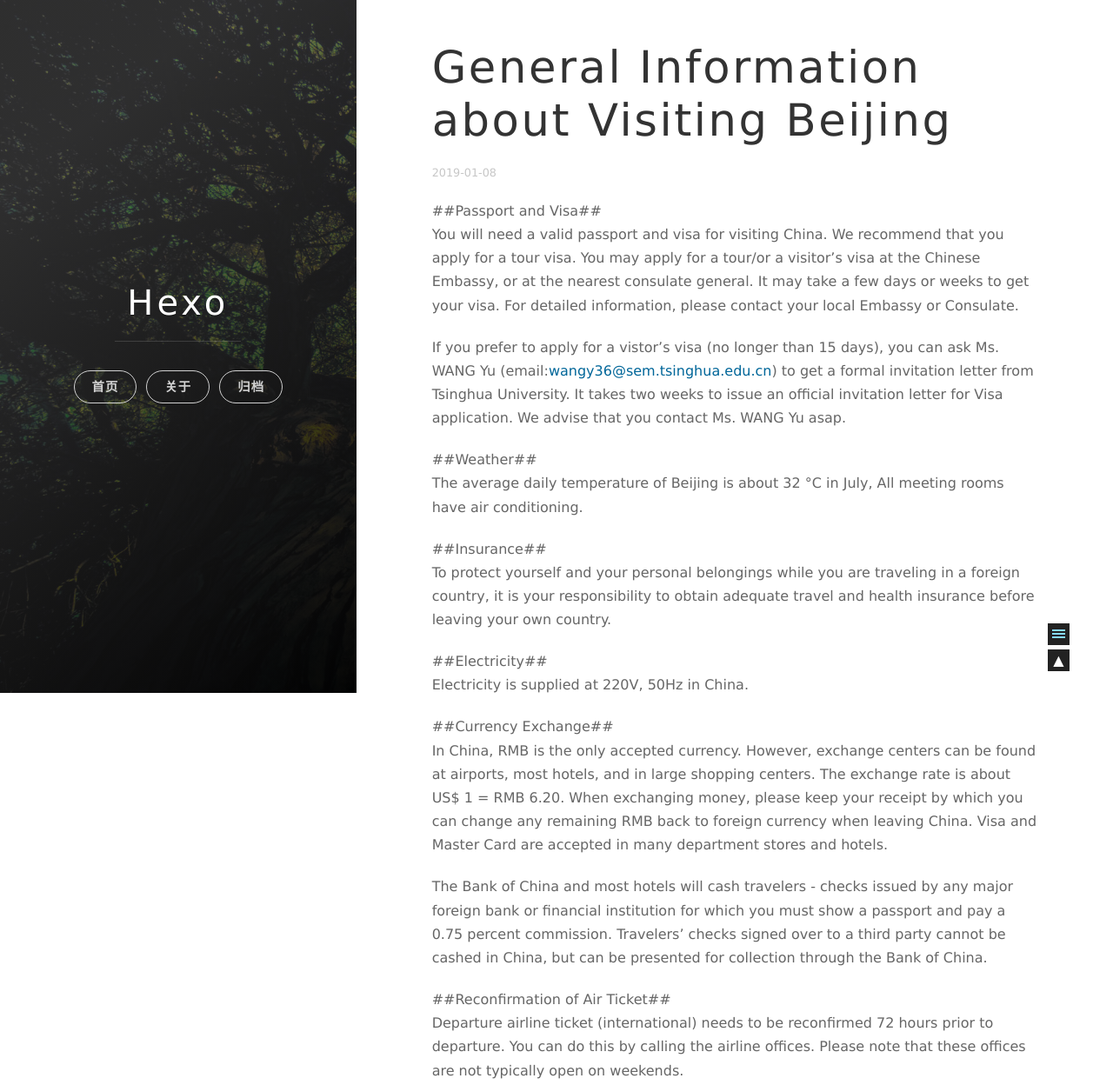
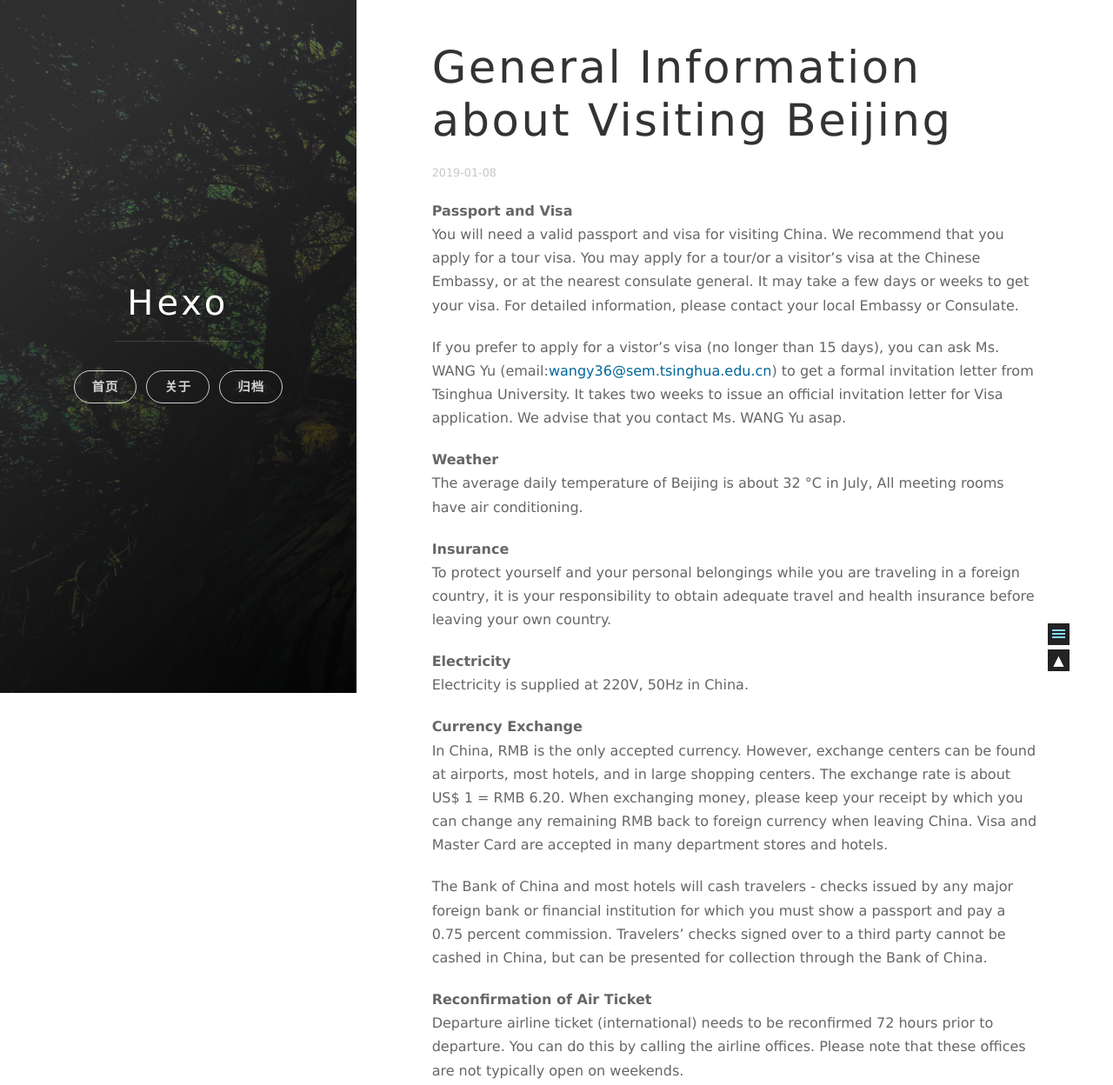
Before and after one commit to azadtanyn/azadtanyn.github.io, a plain HTML site: page 2019/01/08/hello-world/index.html in a window 1280 px wide. Shown: the part 3-1251 px from the top of the page at 87% size. Drawn offline with nearby package versions, Linux system fonts and the light colour scheme; some packages are replaced by stand-ins of ours.

Commit message:
Site updated: 2019-01-08 14:00:02

```diff
--- a/2019/01/08/hello-world/index.html
+++ b/2019/01/08/hello-world/index.html
@@ -16,17 +16,17 @@
 
 
 
-    <meta name="description" content="##Passport and Visa##You will need a valid passport and visa for visiting China. We recommend that you apply for a tour visa. You may apply for a tour/or a visitor’s visa at the Chinese Embassy, or at">
+    <meta name="description" content="Passport and VisaYou will need a valid passport and visa for visiting China. We recommend that you apply for a tour visa. You may apply for a tour/or a visitor’s visa at the Chinese Embassy, or at the">
 <meta property="og:type" content="article">
 <meta property="og:title" content="General Information about Visiting Beijing | Hexo">
 <meta property="og:url" content="http://yoursite.com/2019/01/08/hello-world/index.html">
 <meta property="og:site_name" content="Hexo">
-<meta property="og:description" content="##Passport and Visa##You will need a valid passport and visa for visiting China. We recommend that you apply for a tour visa. You may apply for a tour/or a visitor’s visa at the Chinese Embassy, or at">
+<meta property="og:description" content="Passport and VisaYou will need a valid passport and visa for visiting China. We recommend that you apply for a tour visa. You may apply for a tour/or a visitor’s visa at the Chinese Embassy, or at the">
 <meta property="og:locale" content="default">
-<meta property="og:updated_time" content="2019-01-08T05:54:38.338Z">
+<meta property="og:updated_time" content="2019-01-08T05:59:15.729Z">
 <meta name="twitter:card" content="summary">
 <meta name="twitter:title" content="General Information about Visiting Beijing | Hexo">
-<meta name="twitter:description" content="##Passport and Visa##You will need a valid passport and visa for visiting China. We recommend that you apply for a tour visa. You may apply for a tour/or a visitor’s visa at the Chinese Embassy, or at">
+<meta name="twitter:description" content="Passport and VisaYou will need a valid passport and visa for visiting China. We recommend that you apply for a tour visa. You may apply for a tour/or a visitor’s visa at the Chinese Embassy, or at the">
 
 
 
@@ -171,14 +171,14 @@ classes that you can use:
   </header>
 
   <section id="post-content" class="article-content post">
-    <p>##Passport and Visa##<br>You will need a valid passport and visa for visiting China. We recommend that you apply for a tour visa. You may apply for a tour/or a visitor’s visa at the Chinese Embassy, or at the nearest consulate general. It may take a few days or weeks to get your visa. For detailed information, please contact your local Embassy or Consulate.</p>
-<p>If you prefer to apply for a vistor’s visa (no longer than 15 days), you can ask Ms. WANG Yu (email:<a href="mailto:&#x77;&#97;&#110;&#103;&#x79;&#51;&#x36;&#x40;&#x73;&#x65;&#x6d;&#x2e;&#116;&#115;&#x69;&#x6e;&#103;&#x68;&#117;&#x61;&#x2e;&#101;&#100;&#x75;&#46;&#99;&#110;" target="_blank" rel="noopener">&#x77;&#97;&#110;&#103;&#x79;&#51;&#x36;&#x40;&#x73;&#x65;&#x6d;&#x2e;&#116;&#115;&#x69;&#x6e;&#103;&#x68;&#117;&#x61;&#x2e;&#101;&#100;&#x75;&#46;&#99;&#110;</a>) to get a formal invitation letter from Tsinghua University. It takes two weeks to issue an official invitation letter for Visa application. We advise that you contact Ms. WANG Yu asap.</p>
-<p>##Weather##<br>The average daily temperature of Beijing is about 32 °C in July, All meeting rooms have air conditioning.</p>
-<p>##Insurance##<br>To protect yourself and your personal belongings while you are traveling in a foreign country, it is your responsibility to obtain adequate travel and health insurance before leaving your own country.</p>
-<p>##Electricity##<br>Electricity is supplied at 220V, 50Hz in China.</p>
-<p>##Currency Exchange##<br>In China, RMB is the only accepted currency. However, exchange centers can be found at airports, most hotels, and in large shopping centers. The exchange rate is about US$ 1 = RMB 6.20. When exchanging money, please keep your receipt by which you can change any remaining RMB back to foreign currency when leaving China. Visa and Master Card are accepted in many department stores and hotels.</p>
+    <p><strong>Passport and Visa</strong><br>You will need a valid passport and visa for visiting China. We recommend that you apply for a tour visa. You may apply for a tour/or a visitor’s visa at the Chinese Embassy, or at the nearest consulate general. It may take a few days or weeks to get your visa. For detailed information, please contact your local Embassy or Consulate.</p>
+<p>If you prefer to apply for a vistor’s visa (no longer than 15 days), you can ask Ms. WANG Yu (email:<a href="mailto:&#119;&#97;&#x6e;&#x67;&#x79;&#51;&#54;&#64;&#115;&#x65;&#109;&#46;&#116;&#115;&#x69;&#110;&#x67;&#104;&#x75;&#x61;&#x2e;&#101;&#100;&#x75;&#x2e;&#x63;&#110;" target="_blank" rel="noopener">&#119;&#97;&#x6e;&#x67;&#x79;&#51;&#54;&#64;&#115;&#x65;&#109;&#46;&#116;&#115;&#x69;&#110;&#x67;&#104;&#x75;&#x61;&#x2e;&#101;&#100;&#x75;&#x2e;&#x63;&#110;</a>) to get a formal invitation letter from Tsinghua University. It takes two weeks to issue an official invitation letter for Visa application. We advise that you contact Ms. WANG Yu asap.</p>
+<p><strong>Weather</strong><br>The average daily temperature of Beijing is about 32 °C in July, All meeting rooms have air conditioning.</p>
+<p><strong>Insurance</strong><br>To protect yourself and your personal belongings while you are traveling in a foreign country, it is your responsibility to obtain adequate travel and health insurance before leaving your own country.</p>
+<p><strong>Electricity</strong><br>Electricity is supplied at 220V, 50Hz in China.</p>
+<p><strong>Currency Exchange</strong><br>In China, RMB is the only accepted currency. However, exchange centers can be found at airports, most hotels, and in large shopping centers. The exchange rate is about US$ 1 = RMB 6.20. When exchanging money, please keep your receipt by which you can change any remaining RMB back to foreign currency when leaving China. Visa and Master Card are accepted in many department stores and hotels.</p>
 <p>The Bank of China and most hotels will cash travelers - checks issued by any major foreign bank or financial institution for which you must show a passport and pay a 0.75 percent commission. Travelers’ checks signed over to a third party cannot be cashed in China, but can be presented for collection through the Bank of China.</p>
-<p>##Reconfirmation of Air Ticket##<br>Departure airline ticket (international) needs to be reconfirmed 72 hours prior to departure. You can do this by calling the airline offices. Please note that these offices are not typically open on weekends.</p>
+<p><strong>Reconfirmation of Air Ticket</strong><br>Departure airline ticket (international) needs to be reconfirmed 72 hours prior to departure. You can do this by calling the airline offices. Please note that these offices are not typically open on weekends.</p>
 
   </section>
 
```
